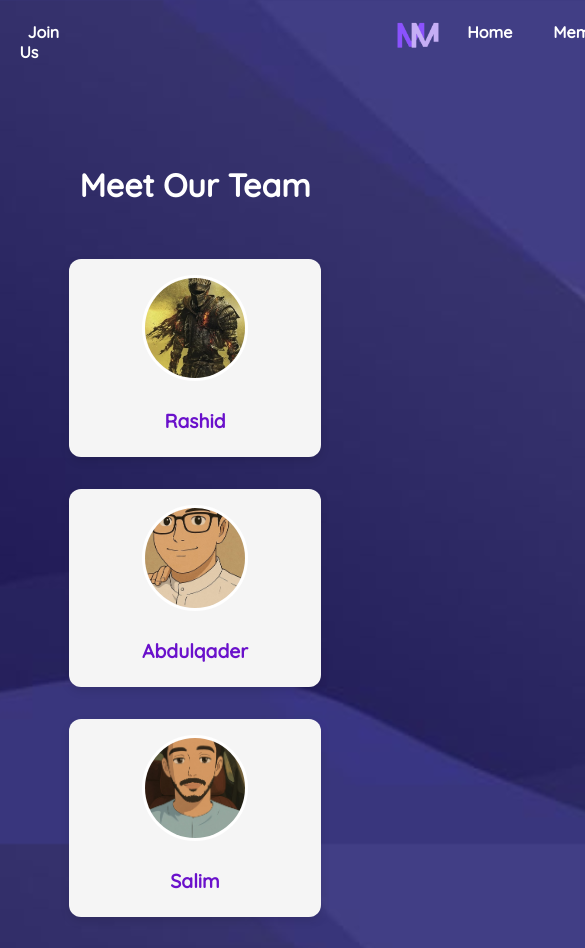
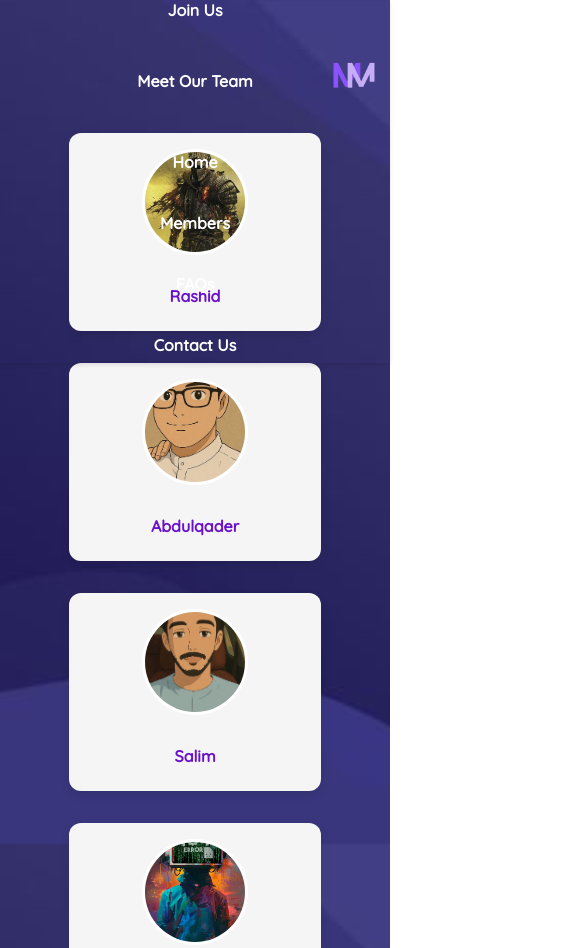
Before and after one commit to Abdulqader-22200508/61_4, a plain HTML site: page members.html in a window 390 px wide. Shown: the top 948 px of the page, 585 px wide, since content can reach past the window. Drawn offline with Linux system fonts and the light colour scheme.

Commit message:
Update style.css

```diff
--- a/style.css
+++ b/style.css
@@ -1,5 +1,54 @@
 /* Google Fonts */
 @import url('https://fonts.googleapis.com/css2?family=Quicksand:wght@500&display=swap');
+
+
+/* Mobile Responsiveness */
+@media (max-width: 768px) {
+  .nav-container {
+    flex-direction: column;
+    align-items: center;
+    text-align: center;
+  }
+
+  .nav-right {
+    flex-direction: column;
+    gap: 10px;
+    margin-top: 10px;
+  }
+
+  .nav-left {
+    margin-bottom: 10px;
+  }
+
+  .logo img {
+    max-width: 100px;
+    margin: 10px auto;
+  }
+
+  .member-cards {
+    flex-direction: column;
+    align-items: center;
+    padding: 1rem;
+  }
+
+  .member-card {
+    width: 90%;
+  }
+
+  .faq-section,
+  .contact-form,
+  .join-form {
+    width: 90%;
+    margin: auto;
+  }
+
+  h1, h2, h3, p, a {
+    font-size: 1rem;
+  }
+}
+
+
+
 
 /* Global styles */
 body {
@@ -14,14 +63,15 @@ body {
 /* Navbar */
 /* Navbar */
 .navbar {
-  background: transparent;
-  padding: 0;
-  box-shadow: none;
-  position: sticky; /* Make the navbar sticky */
-  top: 0; /* Stick it to the top */
-  z-index: 2;
+  position: fixed;
+  top: 0;
+  left: 0;
   width: 100%;
+  z-index: 1000;
+  box-shadow: 0 2px 4px rgba(0, 0, 0, 0.1);
 }
+
+
 
 
 .nav-container {
```
